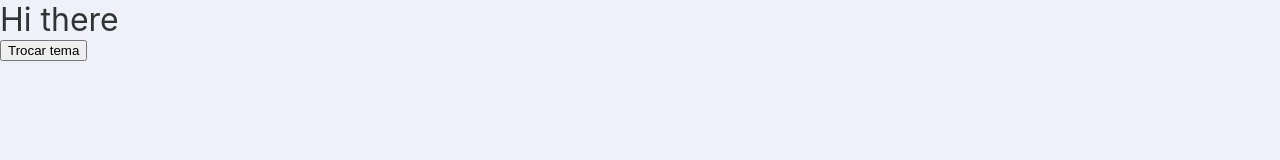
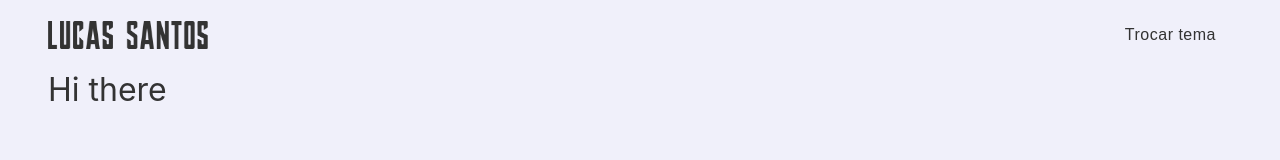
Before and after one commit to lucas95santos/lucas95santos.github.io, a plain HTML site: page index.html in a window 1280 px wide. Drawn offline with Linux system fonts and the light colour scheme.

Commit message:
Adicionando mais estilos à página

```diff
--- a/index.html
+++ b/index.html
@@ -11,9 +11,21 @@
 </head>
 
 <body>
-	<h1>Hi there</h1>
+	<nav>
+		<div class="container">
+			<div class="content">
+				<img src="" alt="Logo" id="logo">
+				<button type="button" id="toogle-theme">Trocar tema</button>
+			</div>
+		</div>
+	</nav>
 
-	<button type="button" id="toogle-theme">Trocar tema</button>
+	<main>
+		<div class="container">
+			<h1>Hi there</h1>
+		</div>
+	</main>
+
 	<script src="./scripts/theme.js"></script>
 </body>
 
--- a/scripts/theme.js
+++ b/scripts/theme.js
@@ -1,9 +1,12 @@
 const body = document.querySelector('body');
 const toogleThemeButton = document.getElementById('toogle-theme');
+const logo = document.getElementById('logo');
+
 let currentTheme = localStorage.getItem('ls95-theme');
 
 function toogleTheme() {
 	const newTheme = body.classList.contains('light-theme') ? 'dark-theme' : 'light-theme';
+	logo.src = `../assets/images/${newTheme}-logo.png`;
 
 	body.classList.remove(currentTheme);
 	body.classList.add(newTheme);
@@ -22,5 +25,6 @@ function toogleTheme() {
 		localStorage.setItem('ls95-theme', currentTheme);
 	}
 
+	logo.src = `../assets/images/${currentTheme}-logo.png`;
 	toogleThemeButton.addEventListener('click', toogleTheme);
 })();
--- a/styles/index.css
+++ b/styles/index.css
@@ -1,14 +1,58 @@
 .dark-theme {
 	--background-color: #333333;
 	--text-color: #ffffff;
+	--nav-background-color: #222222;
 }
 
 .light-theme {
 	--background-color: #f0f0fa;
 	--text-color: #333333;
+	--nav-background-color: #ffffff;
 }
 
 body {
 	background-color: var(--background-color);
 	color: var(--text-color);
 }
+
+nav {
+	width: 100vw;
+	height: 70px;
+	/* background-color: var(--nav-background-color);
+	box-shadow: 0 2px 3px 0 #00000020; */
+}
+
+nav .content {
+	height: 100%;
+	display: flex;
+	justify-content: space-between;
+	align-items: center;
+}
+
+nav img {
+	max-width: 160px;
+}
+
+nav button {
+	background-color: transparent;
+	color: var(--text-color);
+	padding: 8px 16px;
+	border-radius: 4px;
+
+	font-size: 1rem;
+	font-weight: 500;
+	letter-spacing: 0.5px;
+
+	transition: all linear 0.2s;
+}
+
+nav button:hover {
+	background-color: var(--nav-background-color);
+}
+
+.container {
+	max-width: 95%;
+	height: 100%;
+	margin: 0 auto;
+	padding: 0 16px;
+}
--- a/styles/reset.css
+++ b/styles/reset.css
@@ -37,3 +37,10 @@ img {
 	max-width: 100%;
 	height: auto;
 }
+
+button {
+	border: none;
+	outline: none;
+	padding: 0;
+	cursor: pointer;
+}
```
Also changed, not shown: assets/images/dark-theme-logo.png (added), assets/images/light-theme-logo.png (added).
